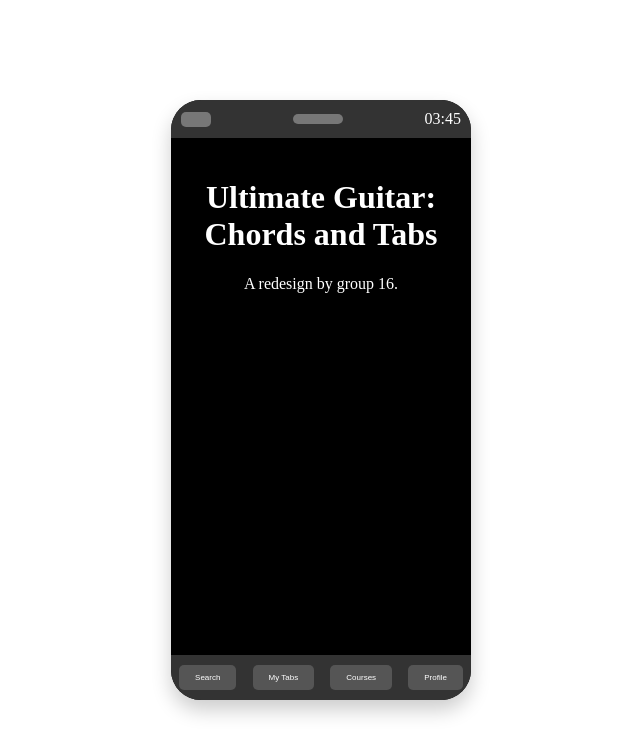
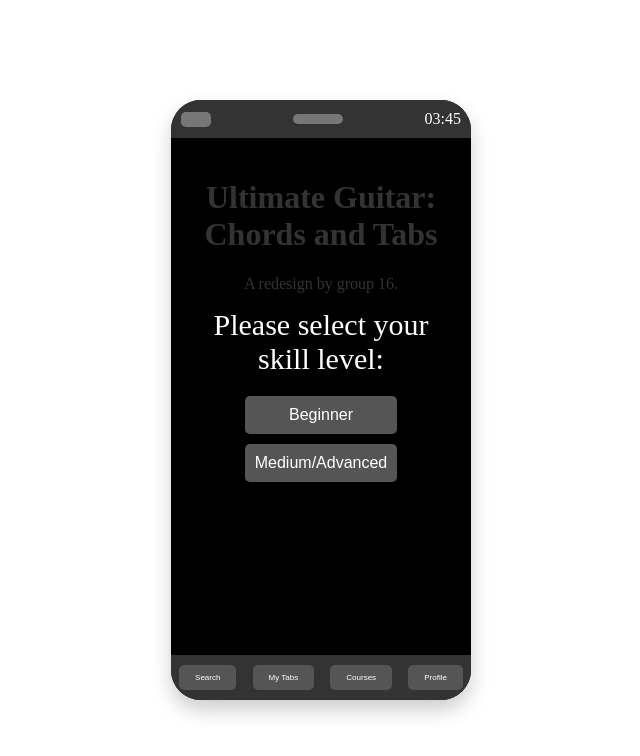
Before and after one commit to michaelsalton/4474-project, a plain HTML site: page index.html in a window 1280 px wide. Shown: the whole page, without its empty margins (319-959 px from the left). Drawn offline with nearby package versions, Linux system fonts and the light colour scheme.

Commit message:
adding skill level form

```diff
--- a/index.html
+++ b/index.html
@@ -21,6 +21,11 @@
                     <h1>Ultimate Guitar: Chords and Tabs</h1>
                     <p>A redesign by group 16.</p>
                 </div>
+				<div class="user-level">
+					<div class="user-level-text">Please select your skill level:</div>
+					<button class="level-button" id="beginner">Beginner</button>
+					<button class="level-button" id="medium-advanced">Medium/Advanced</button>
+				</div>
             </div>
             <div class="bottom-bar">
                 <button class="button" onclick="navigateTo('Search')">Search</button>
@@ -50,6 +55,28 @@
 
 			// Initial call to set time immediately
 			updateTime();
+
+			// Hide user-level div when either button is pressed
+            $('.level-button').click(function() {
+                $('.user-level').hide();
+            });
+
+			function setButtonWidth() {
+				let maxWidth = 0;
+				$('.level-button').each(function() {
+					let width = $(this).outerWidth();
+					maxWidth = Math.max(maxWidth, width);
+				});
+				$('.level-button').css('width', maxWidth + 'px');
+			}
+
+			// Call the function once on page load
+			setButtonWidth();
+
+			// Re-call the function whenever the window is resized
+			$(window).resize(function() {
+				setButtonWidth();
+			});
 		});
 
     </script>
--- a/styles.css
+++ b/styles.css
@@ -76,3 +76,40 @@ body, html {
 .button:hover {
     background-color: #777;
 }
+
+.user-level {
+    position: absolute;
+    top: 60px; /* Adjust based on header height */
+    bottom: 60px; /* Adjust based on bottom bar height */
+    left: 0;
+    right: 0;
+    background-color: rgba(0, 0, 0, 0.8); /* semi-transparent black */
+    display: flex;
+    flex-direction: column;
+    justify-content: center;
+    align-items: center;
+    z-index: 999; /* Ensure it appears on top of other content */
+    padding: 20px;
+}
+
+.user-level-text {
+    color: #fff;
+	font-size: 30px;
+    margin-bottom: 20px;
+}
+
+.level-button {
+    background-color: #555;
+    color: #fff;
+    border: none;
+    padding: 10px;
+    border-radius: 5px;
+    cursor: pointer;
+    font-size: 16px;
+    margin-bottom: 10px;
+    min-width: 100px; /* Minimum width for buttons */
+}
+
+.level-button:hover {
+    background-color: #777;
+}
```
